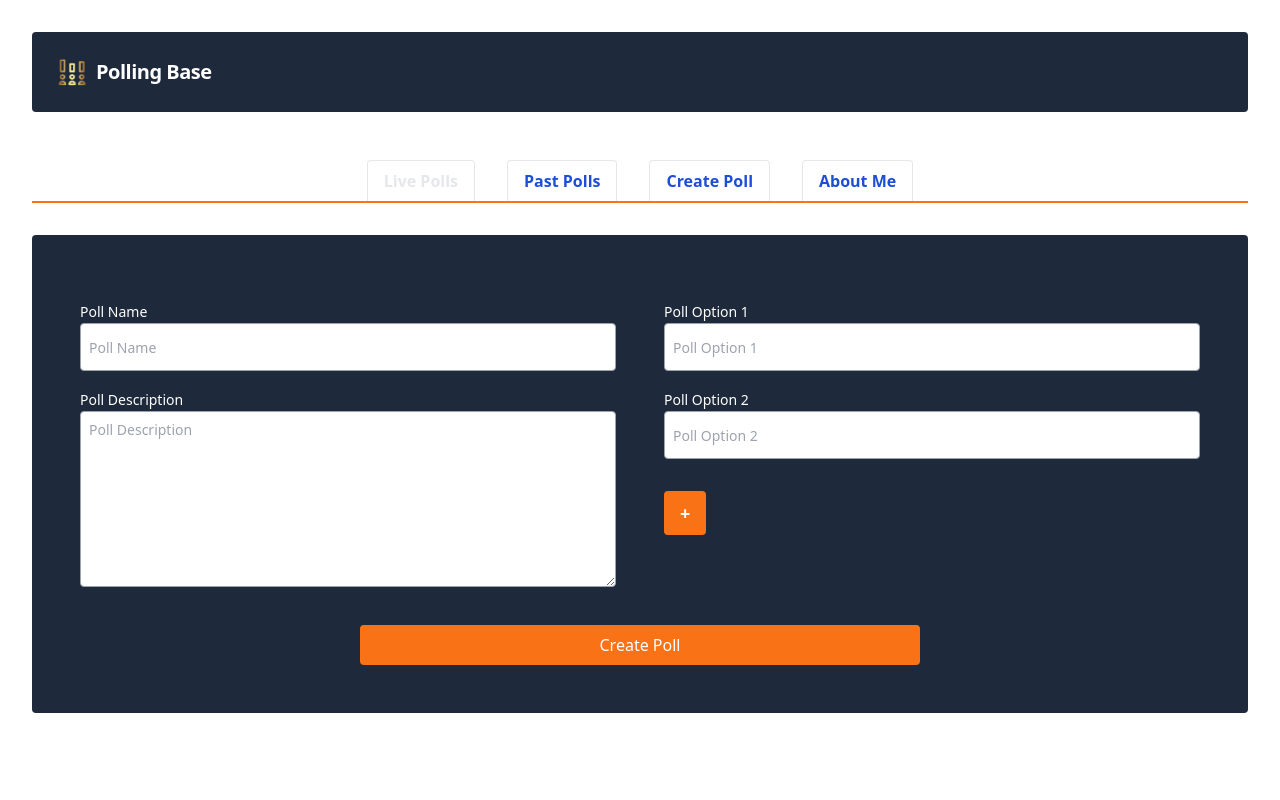
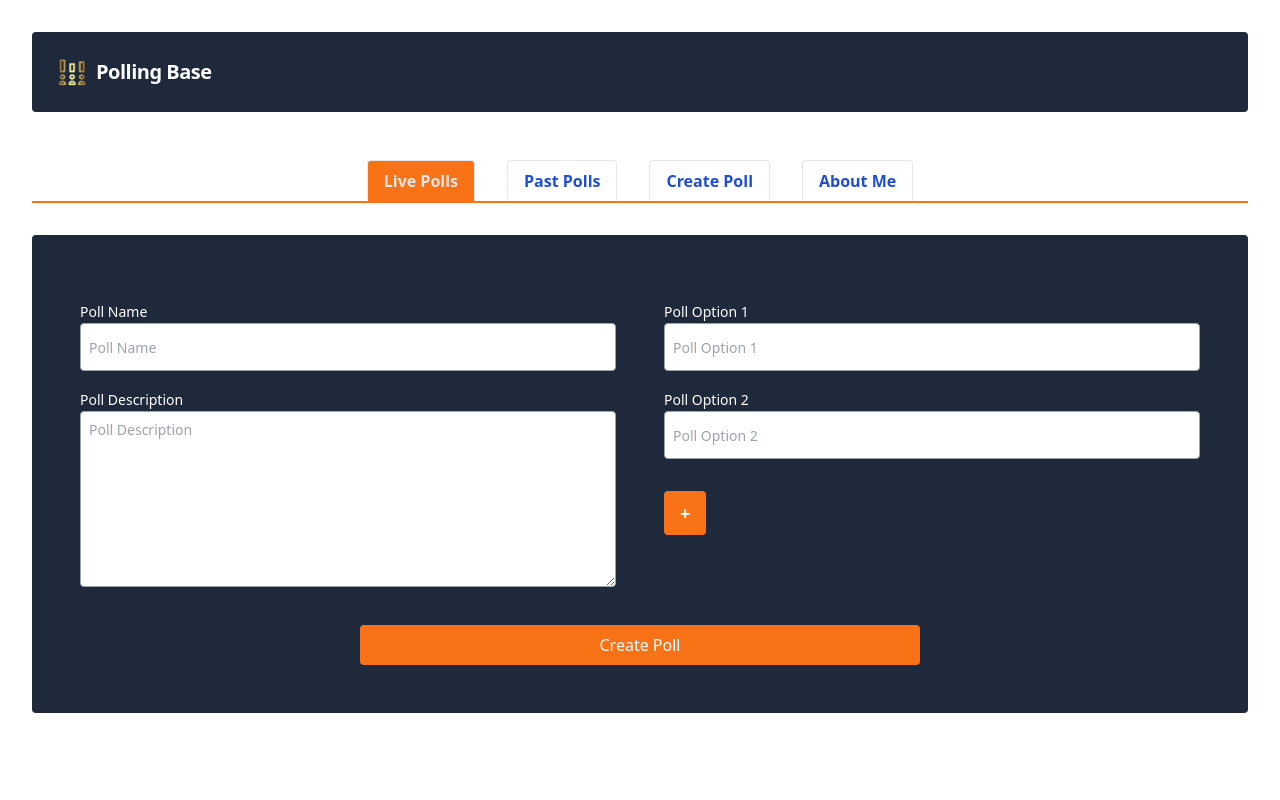
Before and after one commit to Lakshit-Chiranjiv/Polling-app, a Svelte app: page / in a window 1280 px wide. Shown: the top 800 px of the page. Built offline with nearby package versions, Linux system fonts and the light colour scheme.

Commit message:
removed bg-white

```diff
--- a/src/components/Tabs.svelte
+++ b/src/components/Tabs.svelte
@@ -9,7 +9,7 @@
     <div class="flex justify-center gap-8 mt-12">
         {#each items as item}
             <button
-                class='bg-white inline-block border-l border-t border-r rounded-t py-2 px-4 text-blue-700 font-semibold hover:text-white hover:bg-black focus:outline-none focus:shadow-outline transition-all'
+                class='inline-block border-l border-t border-r rounded-t py-2 px-4 text-blue-700 font-semibold hover:text-white hover:bg-black focus:outline-none focus:shadow-outline transition-all'
                 class:text-gray-200={item === active}
                 class:bg-orange-500={item === active}
                 on:click={() => dispatch("change", item)}
```
